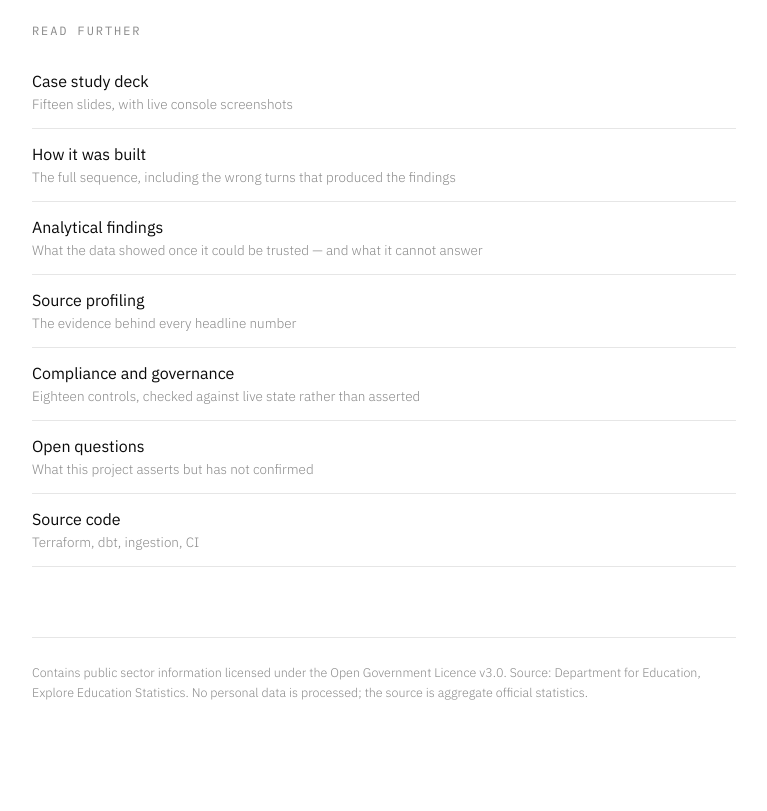
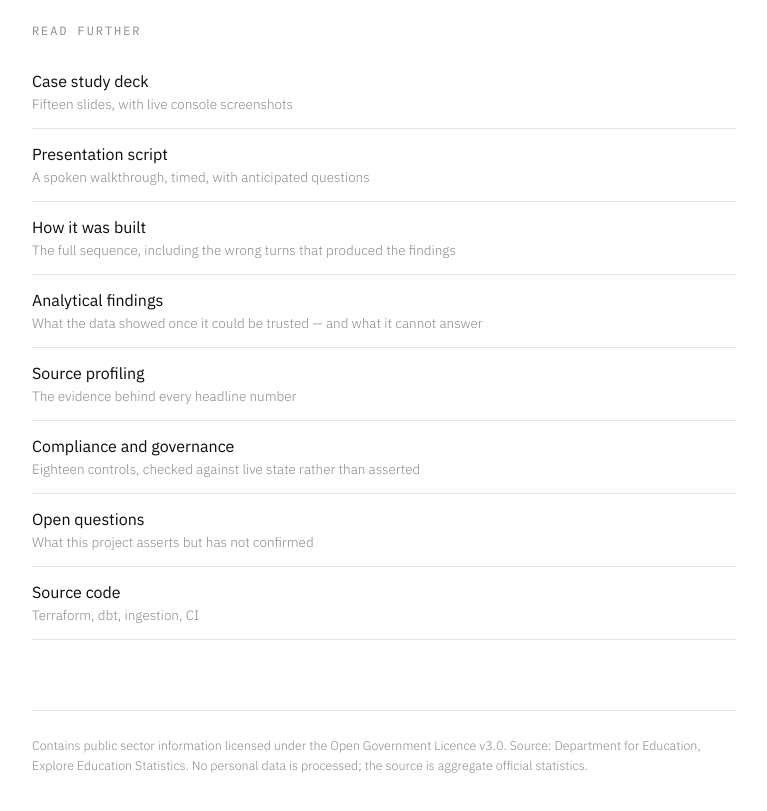
Before and after one commit to DivyeshPerla/dfe-apprenticeships-pipeline, a plain HTML site: page docs/index.html in a window 1280 px wide. Shown: the part 980-1791 px from the top of the page, without its empty margins (256-1023 px from the left). Drawn offline with Linux system fonts and the light colour scheme.

Commit message:
Add spoken pitch script with corrected timings
A delivery script rather than a document: stage directions, natural spoken
register, and explicit cut points for 10, 8 and 5 minute slots. Initial
timing estimate was wrong -- the full script runs ~10 minutes at presenting
pace, not 8 -- so the guidance now names what to cut for each target rather
than leaving the presenter to over-run.

Includes anticipated questions, with honest answers for the two claims that
need qualifying: the zero bill is measured on a trial account, and the
suppression code meanings remain unverified.

```diff
--- a/docs/index.html
+++ b/docs/index.html
@@ -80,6 +80,8 @@
   <ul>
     <li><a href="presentation/deck.html">Case study deck</a>
       <span>Fifteen slides, with live console screenshots</span></li>
+    <li><a href="PITCH.md">Presentation script</a>
+      <span>A spoken walkthrough, timed, with anticipated questions</span></li>
     <li><a href="BUILD_WALKTHROUGH.md">How it was built</a>
       <span>The full sequence, including the wrong turns that produced the findings</span></li>
     <li><a href="INSIGHTS.md">Analytical findings</a>
```
Also changed, not shown: 1 other file.
